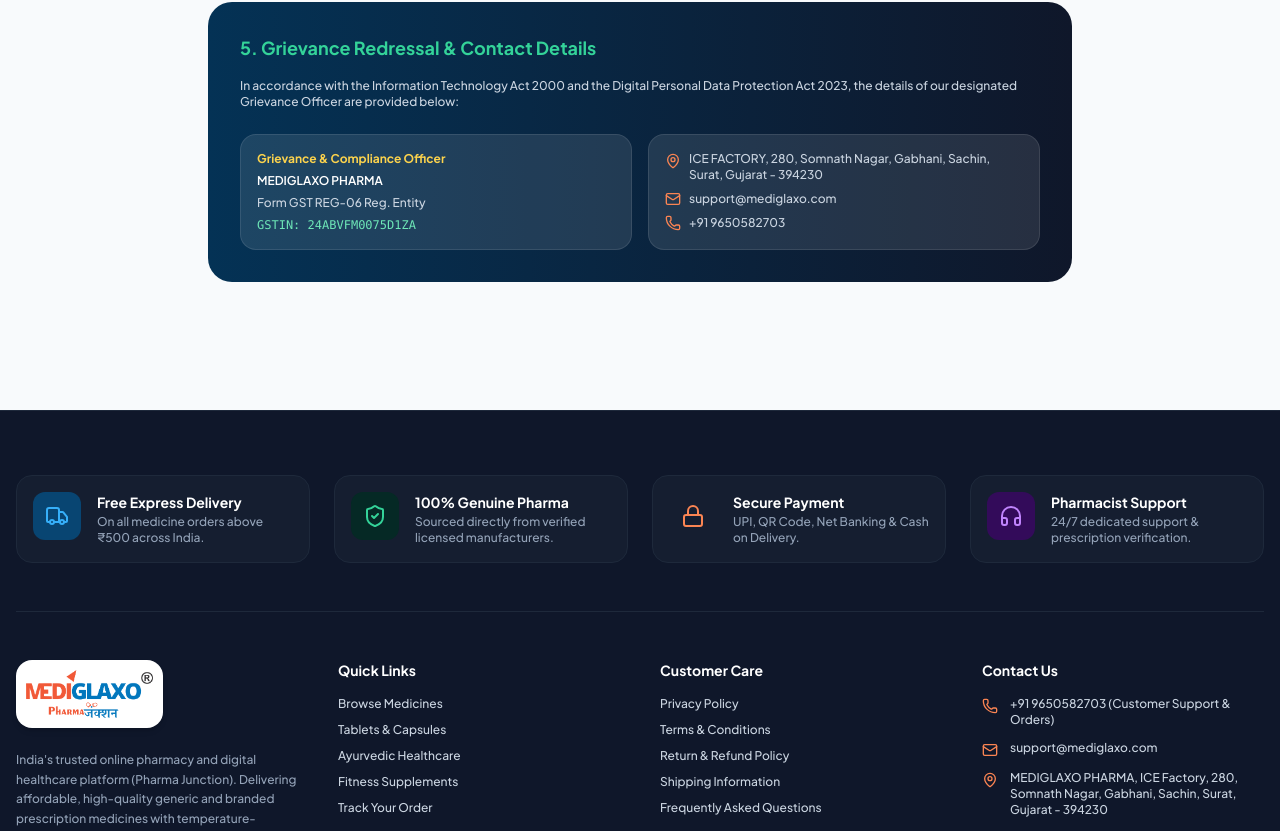
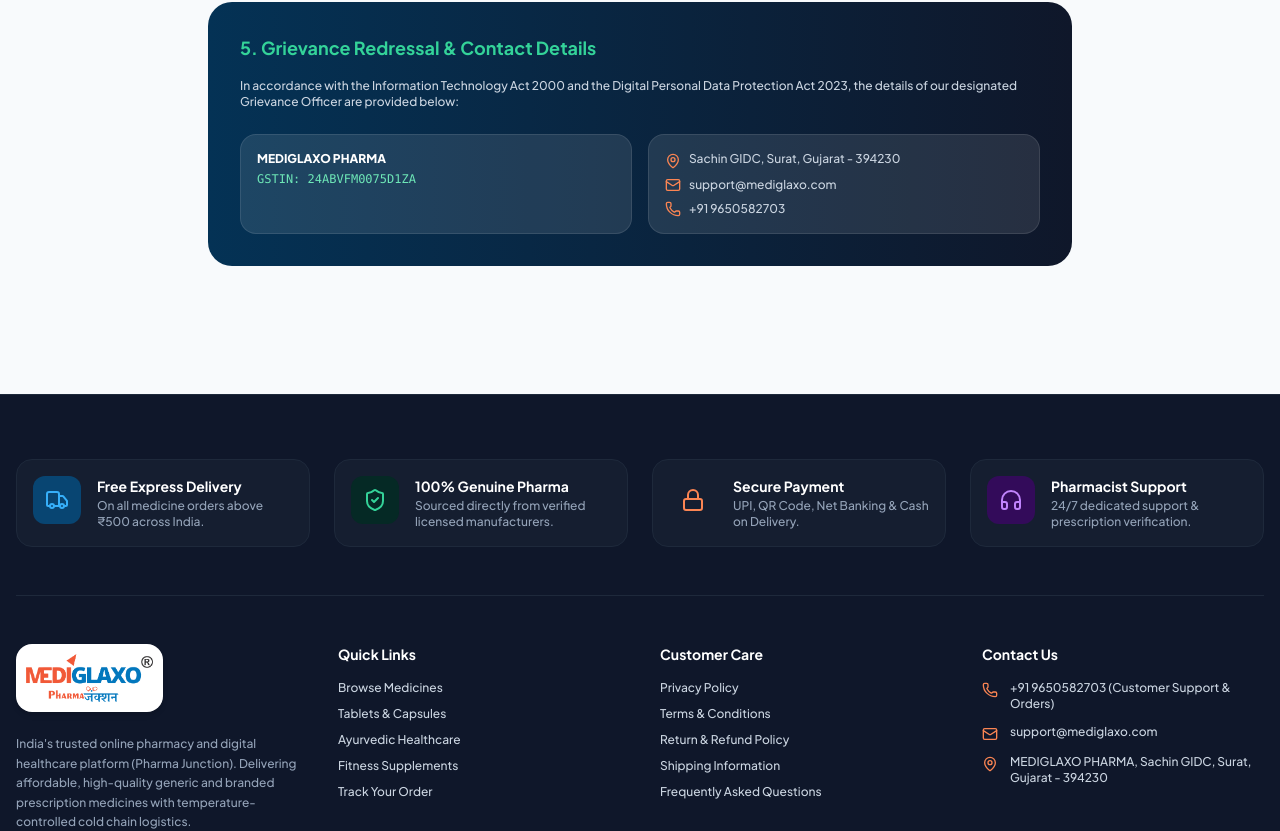
Before and after one commit to mgpjn/mgpjn.com, a React (Vite) app: page /privacy-policy in a window 1280 px wide. Shown: the part 1678-2509 px from the top of the page. Built offline with nearby package versions, Linux system fonts and the light colour scheme; no server answers.

Commit message:
fix: remove Form GST REG-06 and update address to Sachin GIDC in footer and info pages

```diff
--- a/src/components/Footer.jsx
+++ b/src/components/Footer.jsx
@@ -62,7 +62,6 @@
             <div className="pt-2 text-xs text-slate-400 space-y-1">
               <p><strong>Legal Name:</strong> MEDIGLAXO PHARMA</p>
               <p><strong>GSTIN:</strong> 24ABVFM0075D1ZA</p>
-              <p><strong>Govt. Reg:</strong> Form GST REG-06</p>
             </div>
           </div>
 
@@ -104,7 +103,7 @@
               </li>
               <li className="flex items-start space-x-3">
                 <MapPin className="w-4 h-4 text-brand-orange-400 flex-shrink-0 mt-0.5" />
-                <span>MEDIGLAXO PHARMA, ICE Factory, 280, Somnath Nagar, Gabhani, Sachin, Surat, Gujarat - 394230</span>
+                <span>MEDIGLAXO PHARMA, Sachin GIDC, Surat, Gujarat - 394230</span>
               </li>
             </ul>
           </div>
--- a/src/pages/info/ContactUsPage.jsx
+++ b/src/pages/info/ContactUsPage.jsx
@@ -25,7 +25,7 @@
             <div className="space-y-3 text-xs text-slate-600">
               <div className="flex items-start space-x-3">
                 <MapPin className="w-4 h-4 text-brand-orange-500 flex-shrink-0 mt-0.5" />
-                <span><strong>MEDIGLAXO PHARMA</strong><br />ICE FACTORY, 280, Somnath Nagar, Gabhani, Sachin, Surat, Gujarat - 394230</span>
+                <span><strong>MEDIGLAXO PHARMA</strong><br />Sachin GIDC, Surat, Gujarat - 394230</span>
               </div>
               <div className="flex items-start space-x-3">
                 <ShieldCheck className="w-4 h-4 text-emerald-600 flex-shrink-0 mt-0.5" />
--- a/src/pages/info/FaqPage.jsx
+++ b/src/pages/info/FaqPage.jsx
@@ -11,7 +11,7 @@
     },
     {
       q: 'What is MEDIGLAXO PHARMA\'s legal entity and registration status?',
-      a: 'MEDIGLAXO PHARMA is a government-registered pharmaceutical partnership enterprise operating under Form GST REG-06 with GSTIN 24ABVFM0075D1ZA (Ghatak 63, Surat, Gujarat). Our registered principal hub is located in Sachin, Surat, Gujarat - 394230.',
+      a: 'MEDIGLAXO PHARMA is a government-registered pharmaceutical partnership enterprise with GSTIN 24ABVFM0075D1ZA (Ghatak 63, Surat, Gujarat). Our registered principal hub is located in Sachin GIDC, Surat, Gujarat - 394230.',
     },
     {
       q: 'How does the Doctor Prescription (Rx) verification work?',
--- a/src/pages/info/PrivacyPolicyPage.jsx
+++ b/src/pages/info/PrivacyPolicyPage.jsx
@@ -99,16 +99,14 @@
             In accordance with the Information Technology Act 2000 and the Digital Personal Data Protection Act 2023, the details of our designated Grievance Officer are provided below:
           </p>
           <div className="grid grid-cols-1 sm:grid-cols-2 gap-4 text-xs font-medium pt-2">
-            <div className="space-y-1.5 bg-white/10 p-4 rounded-2xl border border-white/10">
-              <p className="text-amber-300 font-bold">Grievance &amp; Compliance Officer</p>
-              <p className="text-white font-semibold">MEDIGLAXO PHARMA</p>
-              <p className="text-slate-300">Form GST REG-06 Reg. Entity</p>
+            <div className="space-y-1 bg-white/10 p-4 rounded-2xl border border-white/10">
+              <h4 className="font-extrabold text-white">MEDIGLAXO PHARMA</h4>
               <p className="text-emerald-300 font-mono">GSTIN: 24ABVFM0075D1ZA</p>
             </div>
             <div className="space-y-2 bg-white/10 p-4 rounded-2xl border border-white/10">
               <div className="flex items-start space-x-2">
                 <MapPin className="w-4 h-4 text-brand-orange-400 flex-shrink-0 mt-0.5" />
-                <span className="text-slate-300">ICE FACTORY, 280, Somnath Nagar, Gabhani, Sachin, Surat, Gujarat - 394230</span>
+                <span className="text-slate-300">Sachin GIDC, Surat, Gujarat - 394230</span>
               </div>
               <div className="flex items-center space-x-2">
                 <Mail className="w-4 h-4 text-brand-orange-400 flex-shrink-0" />
--- a/src/pages/info/TermsConditionsPage.jsx
+++ b/src/pages/info/TermsConditionsPage.jsx
@@ -106,7 +106,7 @@
           </p>
           <div className="pt-2 text-xs text-slate-400">
             <p><strong>Operating Entity:</strong> MEDIGLAXO PHARMA</p>
-            <p><strong>Principal Place:</strong> ICE FACTORY, 280, Somnath Nagar, Gabhani, Sachin, Surat, Gujarat - 394230</p>
+            <p><strong>Principal Place:</strong> Sachin GIDC, Surat, Gujarat - 394230</p>
           </div>
         </section>
       </div>
```
